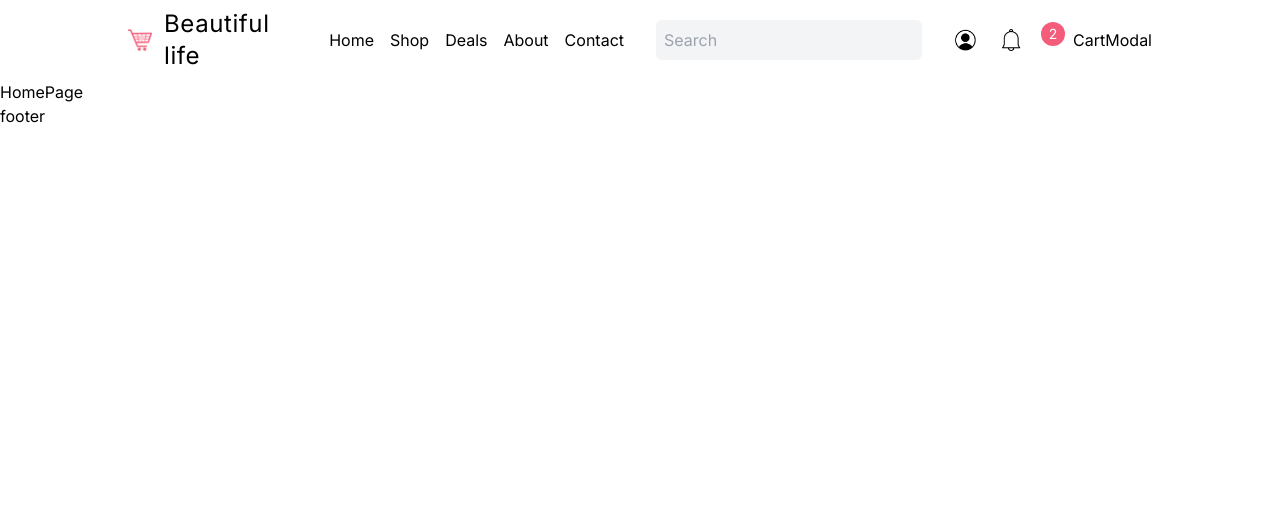
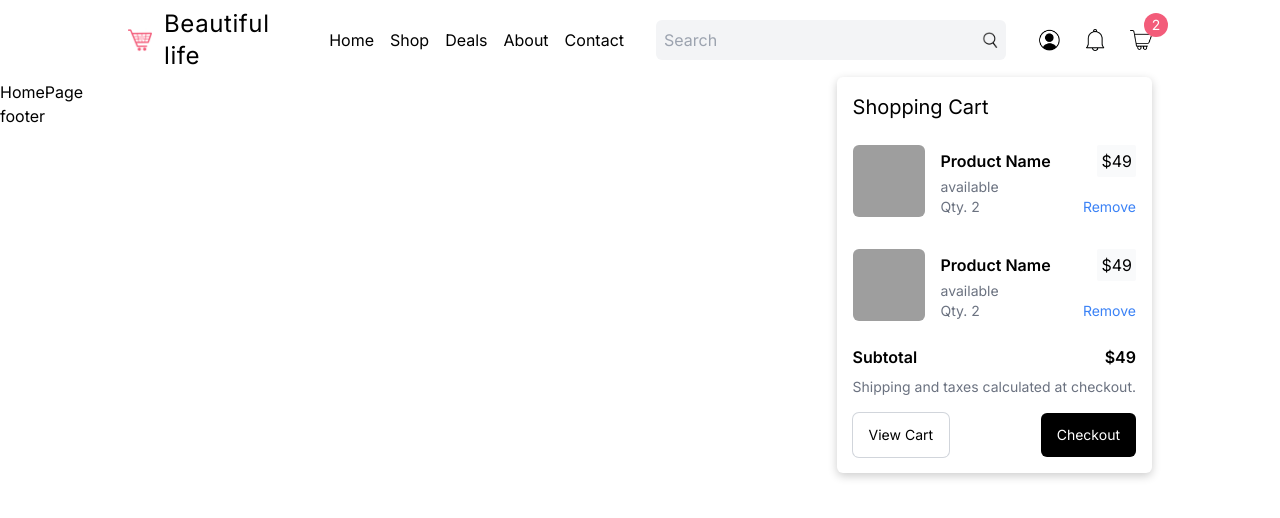
Before and after one commit to lsj2015-hub/next-ecommerce, a Next.js app: page / in a window 1280 px wide. Both pictures are taken after a click on the picture 1141 px from the left and 40 px from the top of the page. Shown: the top 518 px of the page. Built offline with nearby package versions, Linux system fonts and the light colour scheme; grey boxes are pictures that could not be loaded.

Commit message:
Cart component design

```diff
--- a/next.config.mjs
+++ b/next.config.mjs
@@ -1,4 +1,13 @@
 /** @type {import('next').NextConfig} */
-const nextConfig = {};
+const nextConfig = {
+  images: {
+    remotePatterns: [
+      {
+        protocol: 'https',
+        hostname: 'images.pexels.com',
+      },
+    ],
+  },
+};
 
 export default nextConfig;
--- a/src/components/cart-modal.tsx
+++ b/src/components/cart-modal.tsx
@@ -1,7 +1,95 @@
 'use client';
 
+import Image from 'next/image';
+
 const CartModal = () => {
-  return <div>CartModal</div>;
+  const cartItems = true;
+
+  return (
+    <div className="w-max absolute p-4 rounded-md shadow-[0_3px_10px_rgb(0,0,0,0.2)] bg-white top-12 right-0 flex flex-col gap-6 z-20">
+      {!cartItems ? (
+        <div>Cart is Empty</div>
+      ) : (
+        <>
+          <h2 className="text-xl">Shopping Cart</h2>
+          {/* LIST */}
+          <div className="flex flex-col gap-8">
+            {/* ITEM */}
+            <div className="flex gap-4">
+              <Image
+                src="https://images.pexels.com/photos/23891460/pexels-photo-23891460.jpeg?auto=compress&cs=tinysrgb&w=800&lazy=load"
+                alt=""
+                width={72}
+                height={96}
+                className="object-cover rounded-md"
+              />
+              <div className="flex flex-col justify-between w-full">
+                {/* TOP */}
+                <div className="">
+                  {/* TITLE */}
+                  <div className="flex items-center justify-between gap-8">
+                    <h3 className="font-semibold">Product Name</h3>
+                    <div className="p-1 bg-gray-50 rounded-sm">$49</div>
+                  </div>
+                  {/* DESC */}
+                  <div className="text-sm text-gray-500">available</div>
+                </div>
+                {/* BOTTOM */}
+                <div className="flex justify-between text-sm">
+                  <span className="text-gray-500">Qty. 2</span>
+                  <span className="text-blue-500">Remove</span>
+                </div>
+              </div>
+            </div>
+            <div className="flex gap-4">
+              <Image
+                src="https://images.pexels.com/photos/23891460/pexels-photo-23891460.jpeg?auto=compress&cs=tinysrgb&w=800&lazy=load"
+                alt=""
+                width={72}
+                height={96}
+                className="object-cover rounded-md"
+              />
+              <div className="flex flex-col justify-between w-full">
+                {/* TOP */}
+                <div className="">
+                  {/* TITLE */}
+                  <div className="flex items-center justify-between gap-8">
+                    <h3 className="font-semibold">Product Name</h3>
+                    <div className="p-1 bg-gray-50 rounded-sm">$49</div>
+                  </div>
+                  {/* DESC */}
+                  <div className="text-sm text-gray-500">available</div>
+                </div>
+                {/* BOTTOM */}
+                <div className="flex justify-between text-sm">
+                  <span className="text-gray-500">Qty. 2</span>
+                  <span className="text-blue-500">Remove</span>
+                </div>
+              </div>
+            </div>
+          </div>
+          {/* BOTTOM */}
+          <div>
+            <div className="flex items-center justify-between font-semibold">
+              <span>Subtotal</span>
+              <span>$49</span>
+            </div>
+            <p className="text-gray-500 text-sm mt-2 mb-4">
+              Shipping and taxes calculated at checkout.
+            </p>
+            <div className="flex justify-between text-sm">
+              <button className="rounded-md py-3 px-4 ring-1 ring-gray-300">
+                View Cart
+              </button>
+              <button className="rounded-md py-3 px-4 bg-black text-white">
+                Checkout
+              </button>
+            </div>
+          </div>
+        </>
+      )}
+    </div>
+  );
 };
 
 export default CartModal;
```
